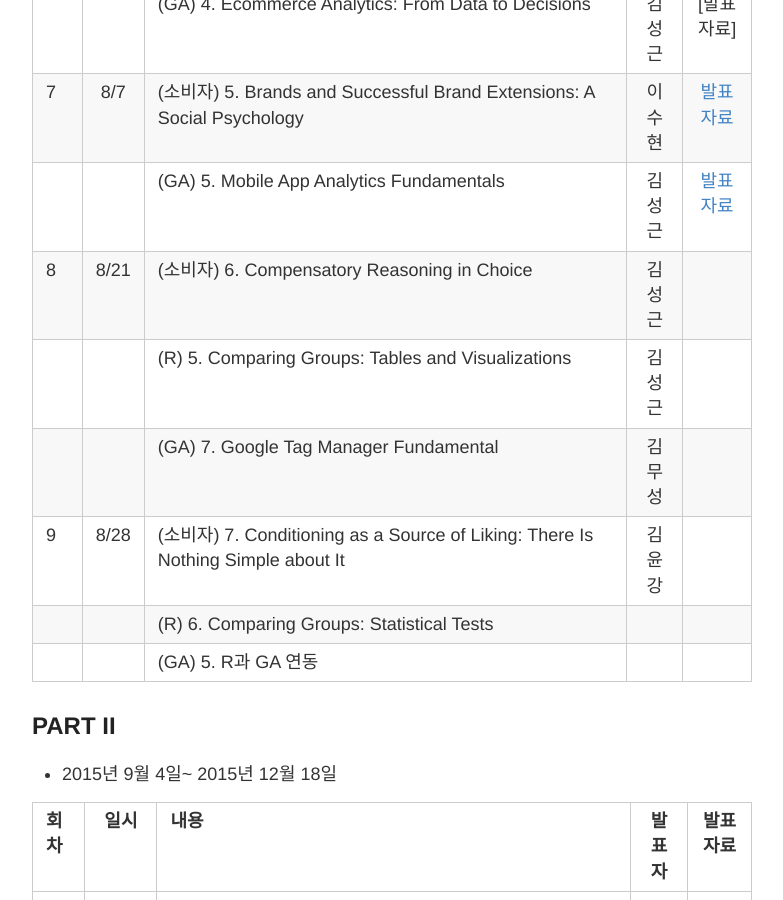
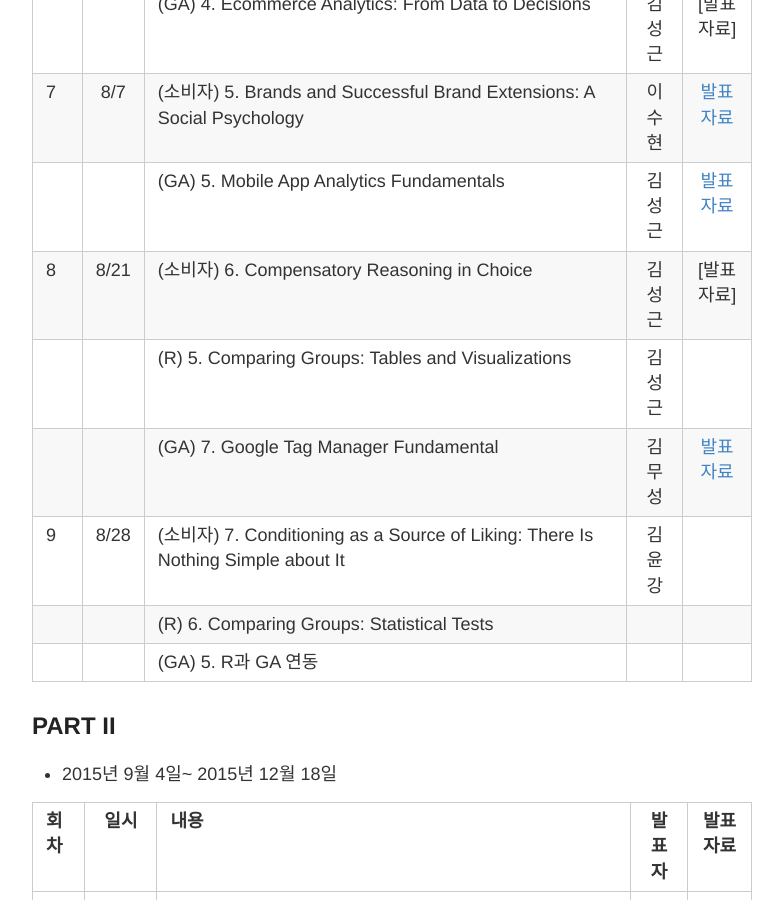
Before and after one commit to psygement/conpsy, a Jekyll site: the page built from _posts/2015-8-21-SCHEDULE.md, in a window 1280 px wide and 900 px high, scrolled down 2070 px. Shown: the whole window, without its empty margins (248-1031 px from the left). Built offline with Jekyll 4.4.1, drawn with Linux system fonts in a browser that asks for light colours; Markdown is read by kramdown in place of the engine named in the settings.

Commit message:
Update 2015-8-21-SCHEDULE.md

```diff
--- a/_posts/2015-8-21-SCHEDULE.md
+++ b/_posts/2015-8-21-SCHEDULE.md
@@ -32,9 +32,9 @@ title: 스터디 일정 & 커리큘럼 & 발표자료
 |   |    |(GA) 4. Ecommerce Analytics: From Data to Decisions|김성근|[발표자료] |
 | 7 |8/7|(소비자) 5. Brands and Successful Brand Extensions: A Social Psychology|이수현|[발표자료](https://drive.google.com/file/d/0B3UXG8FFk3jIanZvYkxhUmJzZDQ/view) |
 |   |    |(GA) 5. Mobile App Analytics Fundamentals|김성근|[발표자료](https://drive.google.com/file/d/0B_Ekt7icI0htUnFIbEtqSGl3ZFk/view)|
-| 8 |8/21|(소비자) 6. Compensatory Reasoning in Choice |김성근| |
+| 8 |8/21|(소비자) 6. Compensatory Reasoning in Choice |김성근|[발표자료] |
 |   |    |(R) 5. Comparing Groups: Tables and Visualizations |김성근| |
-|   |    |(GA) 7. Google Tag Manager Fundamental|김무성| |
+|   |    |(GA) 7. Google Tag Manager Fundamental|김무성|[발표자료](http://nbviewer.ipython.org/github/psygement/conpsy/blob/master/part1/ga/study08/GA_TM.ipynb) |
 | 9 |8/28|(소비자) 7. Conditioning as a Source of Liking: There Is Nothing Simple about It |김윤강| |
 |   |    |(R) 6. Comparing Groups: Statistical Tests | | |
 |   |    |(GA) 5. R과 GA 연동 | | |
```
